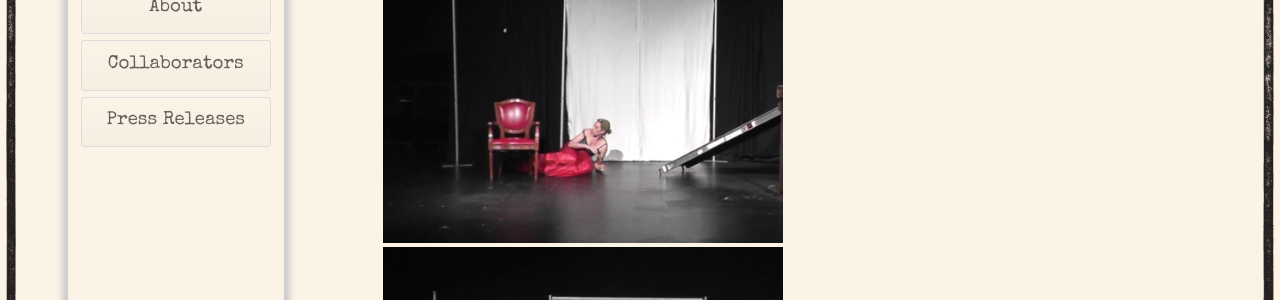
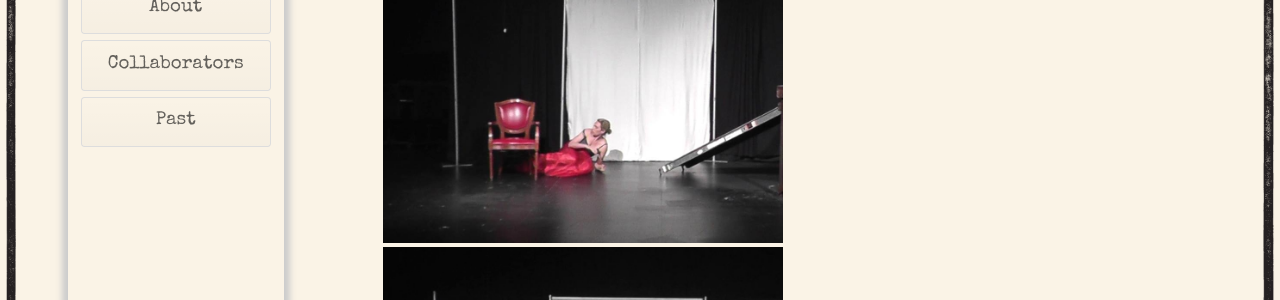
Before and after one commit to smallbatchtheatre/smallbatchtheatre.github.io, a Jekyll site: the page built from past.html, in a window 1280 px wide. Shown: the part 559-859 px from the top of the page. Built offline with Jekyll 4.4.1, drawn with Linux system fonts in a browser that asks for light colours.

Commit message:
changing a page name

```diff
--- a/press-releases.html
+++ b/past.html
@@ -1,7 +1,7 @@
 ---
 layout: default
-title: Press Releases
-permalink: /pr/
+title: Past
+permalink: /past/
 ---
 <div class="press-releases">
   <a href="{{ "/assets/press-release.pdf" | prepend:site.baseurl }}">
```
